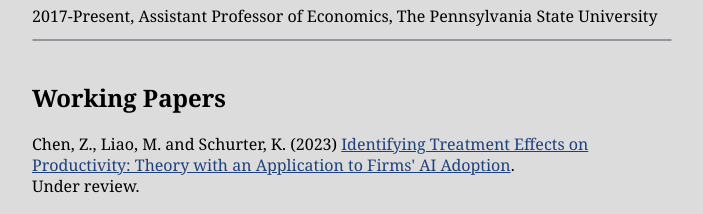
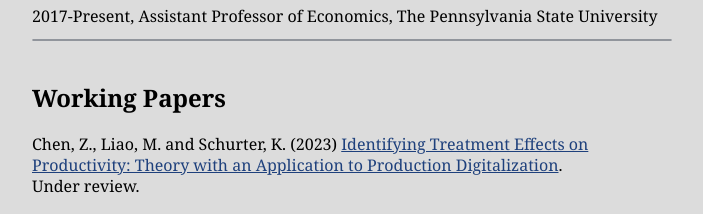
Before and after one commit to kschurter/kschurter.github.io, a plain HTML site: page index.html in a window 1280 px wide. Shown: the part 840-1054 px from the top of the page, without its empty margins (96-799 px from the left). Drawn offline with Linux system fonts and the light colour scheme.

Commit message:
update name of productivity treatment effects paper

```diff
--- a/index.html
+++ b/index.html
@@ -63,7 +63,7 @@
       <hr id="Research"/>
       <h2>Working Papers</h2>
         <p>
-        Chen, Z., Liao, M. and Schurter, K. (2023) <a href="papers/productivity-treatment-effects.pdf">Identifying Treatment Effects on Productivity: Theory with an Application to Firms' AI Adoption</a>.<br>
+        Chen, Z., Liao, M. and Schurter, K. (2023) <a href="papers/productivity-treatment-effects.pdf">Identifying Treatment Effects on Productivity: Theory with an Application to Production Digitalization</a>.<br>
         Under review.<br><br>
 
 	       Schurter, K. (2023) <a href="./papers/fpacollusion.pdf">Identification and Inference in First-Price Auctions with Collusion</a>.<br>
```
